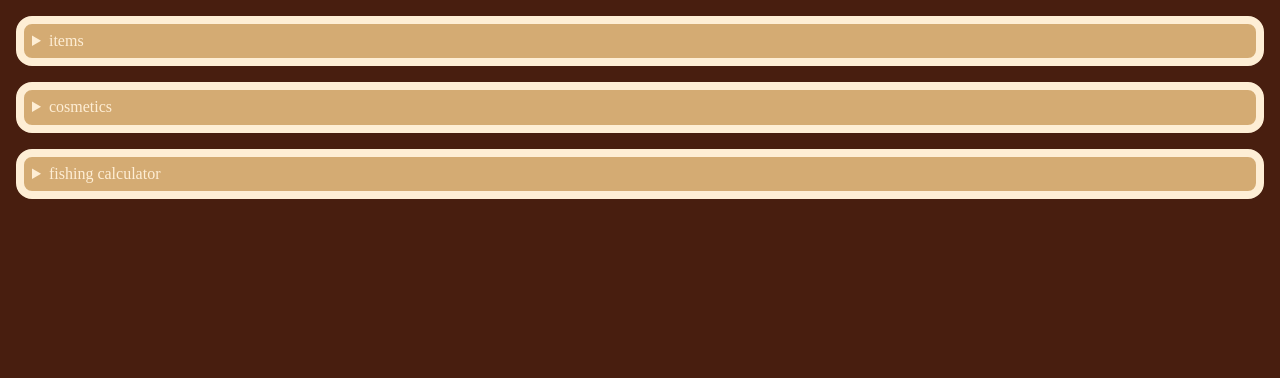
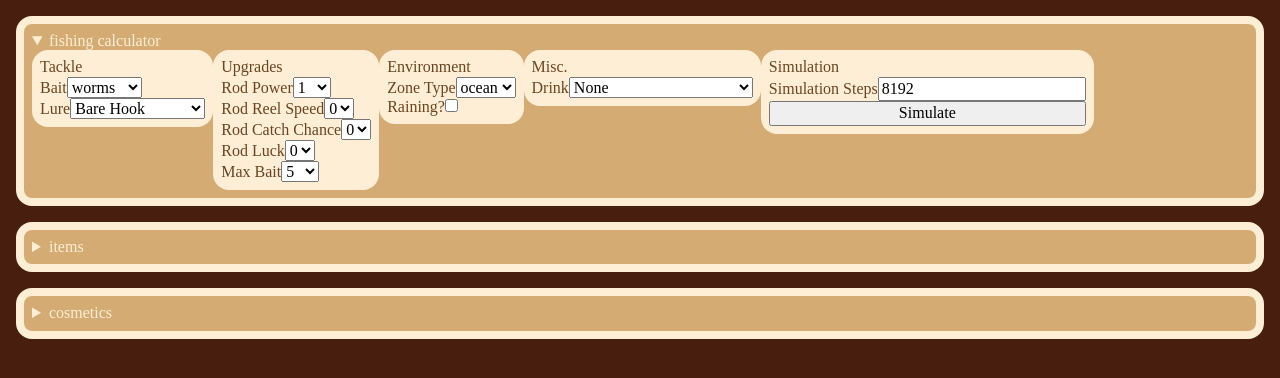
Before and after one commit to adrianmgg/webfishing-calculator, a plain HTML site: page index.html in a window 1280 px wide. Drawn offline with Linux system fonts and the light colour scheme.

Commit message:
various stuff

```diff
--- a/main.js
+++ b/main.js
@@ -128,6 +128,7 @@ wf.simulate_fishing = function({
 	rod_power_level = 0,
 	rod_speed_level = 0,
 	rod_chance_level = 0,
+	soda = null, // catch | catch_big | catch_deluxe | null
 } = {}) {
 	let failed_casts = 0.0;  // fishing logic variable
 	let elapsed = 0.0;  // our tracking for seconds elapsed
@@ -332,8 +333,8 @@ function mk_spoiler_collapse(title, el) {
 		],
 	});
 }
-function mk_section(title, el) {
-	return elhelper.setup(mk_spoiler_collapse(title, el), { classList: ['wf-uielem'] });
+function mk_section(title, el, open=false) {
+	return elhelper.setup(mk_spoiler_collapse(title, el), { classList: ['wf-uielem'], open });
 }
 function mk_form_dropdown(...choices) {
 	return elhelper.create('select', {
@@ -345,6 +346,14 @@ function mk_form_dropdown(...choices) {
 }
 function mk_labeled(label, el) {
 	return elhelper.create('label', { textContent: label, children: [el], });
+}
+function mk_form_fieldset(label, children) {
+    return elhelper.create('fieldset', {
+        children: [
+            elhelper.create('legend', { textContent: label }),
+            ...children,
+        ],
+    });
 }
 
 // =============================================================================
@@ -364,6 +373,7 @@ const simulator_el = (() => {
 	const f_fishtype = mk_form_dropdown('ocean', 'lake');
 	const f_raining = elhelper.create('input', { type: 'checkbox', checked: false });
 	const f_simsteps = elhelper.create('input', { type: 'number', min: 1, valueAsNumber: 8192 });
+	const f_drink = mk_form_dropdown(['None', ''], ["Catcher's Cola", 'catch'], ["Catcher's Cola ULTRA", 'catch_big'], ["Catcher's Cola DELUXE", 'catch_deluxe']);
 	let sim_args = {};
 	function update_sim_args() {
 		sim_args = {
@@ -375,6 +385,7 @@ const simulator_el = (() => {
 			fish_type: f_fishtype.value,
 			in_rain: f_raining.checked,
 			lure_selected: f_lure.value,
+			soda: f_drink.value === '' ? null : f_drink.value,
 		};
 	}
 	function do_simulation() {
@@ -410,7 +421,13 @@ const simulator_el = (() => {
 		let gold_per_bait = wf_data.PlayerData.BAIT_DATA[sim_args.casted_bait].cost / player_max_bait;
 		let fish_per_second = steps / total_elapsed;
 		let total_goldspent_bait = total_bait * gold_per_bait;
-		let total_goldspent = total_goldspent_bait;
+		let total_goldspent_soda = 0;
+		if(sim_args.soda !== null) {
+			let sodas_drunk = total_elapsed * (1 / (5 * 60 * 60));
+			let price_per_soda = {catch: 25, catch_big: 150, catch_deluxe: 150}[sim_args.soda];
+			total_goldspent_soda = sodas_drunk * price_per_soda;
+		}
+		let total_goldspent = total_goldspent_bait + total_goldspent_soda;
 		let total_income = total_income_fishsale + total_income_moneybags + total_income_bonus;
 		function fmt_pertime_hr(per_second) { return `${(per_second*60*60).toFixed(2)}/hr`; };
 		function fmt_pertime_min(per_second) { return `${(per_second * 60).toFixed(2)}/min (${fmt_pertime_hr(per_second)})`; }
@@ -419,10 +436,12 @@ const simulator_el = (() => {
 		if(total_income_fishsale  != 0) { report_lines.push(`    + ${fmt_pertime_min(total_income_fishsale / total_elapsed)} selling catches`); }
 		if(total_income_moneybags != 0) { report_lines.push(`    + ${fmt_pertime_min(total_income_moneybags / total_elapsed)} from luck coin bags`); }
 		if(total_income_bonus     != 0) { report_lines.push(`    + ${fmt_pertime_min(total_income_bonus / total_elapsed)} bonus`); }
-		if(total_goldspent        != 0) { report_lines.push(`    - ${fmt_pertime_min(total_goldspent / total_elapsed)} buying bait`); }
+		if(total_goldspent_bait   != 0) { report_lines.push(`    - ${fmt_pertime_min(total_goldspent_bait / total_elapsed)} buying bait`); }
+		if(total_goldspent_soda   != 0) { report_lines.push(`    - ${fmt_pertime_min(total_goldspent_soda / total_elapsed)} buying soda`); }
 		if(sim_args.lure_selected === 'challenge_lure') { report_lines.push('WARNING: challenge lure profits not yet included in simulation'); };
 		report_lines.push('WARNING: elapsed times are currently a slight under-estimate');
 		if(sim_args.rod_speed_level !== 0) { report_lines.push('WARNING: time savings from higher rod reel speeds not yet considered in simulation'); }
+		if(sim_args.soda !== null) { report_lines.push('WARNING: soda benefits not yet considered in simulation'); }
 		elhelper.create('pre', { parent: report_container, textContent: report_lines.join('\n') });
 		elhelper.create('table', {
 			parent: report_container,
@@ -445,17 +464,28 @@ const simulator_el = (() => {
 	}
 	elhelper.setup(form, {
 		children: [
+            mk_form_fieldset('Tackle', [
                 mk_labeled('Bait', f_bait),
                 mk_labeled('Lure', f_lure),
+            ]),
+            mk_form_fieldset('Upgrades', [
                 mk_labeled('Rod Power', f_rodpower),
                 mk_labeled('Rod Reel Speed', f_rodspeed),
                 mk_labeled('Rod Catch Chance', f_rodchance),
                 mk_labeled('Rod Luck', f_rodluck),
                 mk_labeled('Max Bait', f_maxbait),
+            ]),
+            mk_form_fieldset('Environment', [
                 mk_labeled('Zone Type', f_fishtype),
                 mk_labeled('Raining?', f_raining),
+            ]),
+			mk_form_fieldset('Misc.', [
+				mk_labeled('Drink', f_drink),
+			]),
+            mk_form_fieldset('Simulation', [
                 mk_labeled('Simulation Steps', f_simsteps),
                 elhelper.create('input', { type: 'submit', value: 'Simulate' }),
+            ]),
 		],
 		events: {
 			change: (ev) => { update_sim_args(); do_simulation(); },
@@ -474,9 +504,9 @@ elhelper.create('div', {
 	parent: document.body,
 	classList: ['detail-container'],
 	children: [
+		mk_section('fishing calculator', simulator_el, true),
 		mk_section('items', mktable(Object.entries(wf_data.item_data).map(([k,v]) => ({id: k, ...v.file})), ['id', 'item_name', 'category', 'tier', 'rare', 'catch_difficulty', 'catch_speed', 'loot_table', 'average_size', 'sell_value', 'sell_multiplier'])),
 		mk_section('cosmetics', mktable(Object.entries(wf_data.cosmetic_data).map(([k,v]) => ({id: k, ...v.file})), ['id', 'name', 'in_rotation', 'chest_reward', 'cost', 'title'])),
-		mk_section('fishing calculator', simulator_el),
 	],
 });
 
--- a/style.css
+++ b/style.css
@@ -2,6 +2,7 @@
 	--wf-color-light: #feeed5;
 	--wf-color-dark: #d4ab73;
 	--wf-color-green: #5a755a;
+    --wf-color-darker: #6a4420;
 
 	--wf-color-dirtbrown: #481e0f;
 }
@@ -52,6 +53,9 @@ table > tbody > tr > td {
 	background-color: var(--row-color);
 	padding-top: var(--row-padding);
 	padding-bottom: var(--row-padding);
+    /* some spacing so the text isn't riiight up against the neighboring cells */
+    padding-left: 0.5em;
+    padding-right: 0.5em;
 }
 table > tbody > tr > td:first-child {
 	border-top-left-radius: var(--row-radius);
@@ -63,3 +67,25 @@ table > tbody > tr > td:last-child {
 	border-bottom-right-radius: var(--row-radius);
 	padding-right: var(--row-padding);
 }
+
+
+
+fieldset {
+    border: none;
+    background-color: var(--wf-color-light);
+    margin: 0;
+    border-radius: 16px;
+    padding: 8px;
+    color: var(--wf-color-darker);
+    display: inline-flex;
+    flex-direction: column;
+}
+fieldset > legend {
+    float: left;
+}
+/* select {
+    border-style: none;
+    border-radius: 8px;
+    background-color: var(--wf-color-green);
+    color: var(--wf-color-light);
+} */
```
Lines whose indentation alone changed are shown as unchanged.
